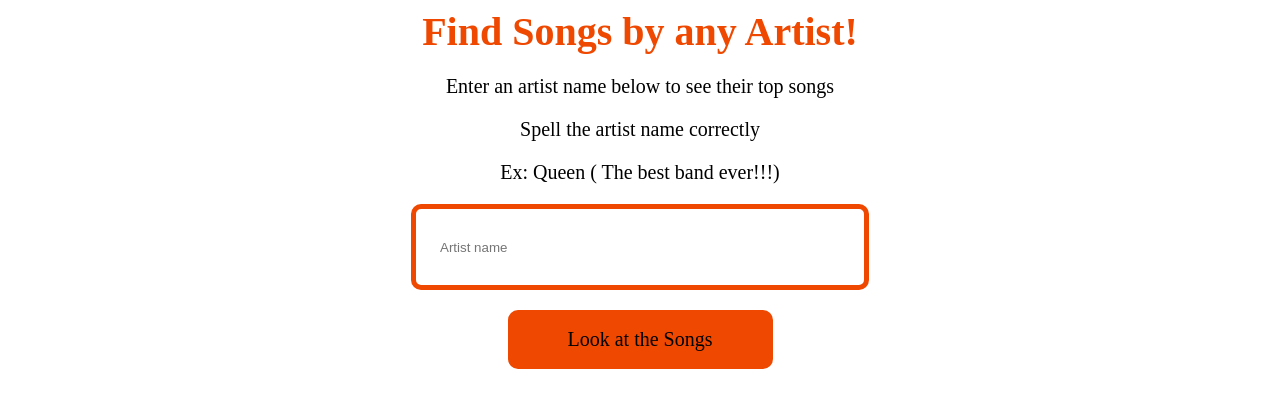
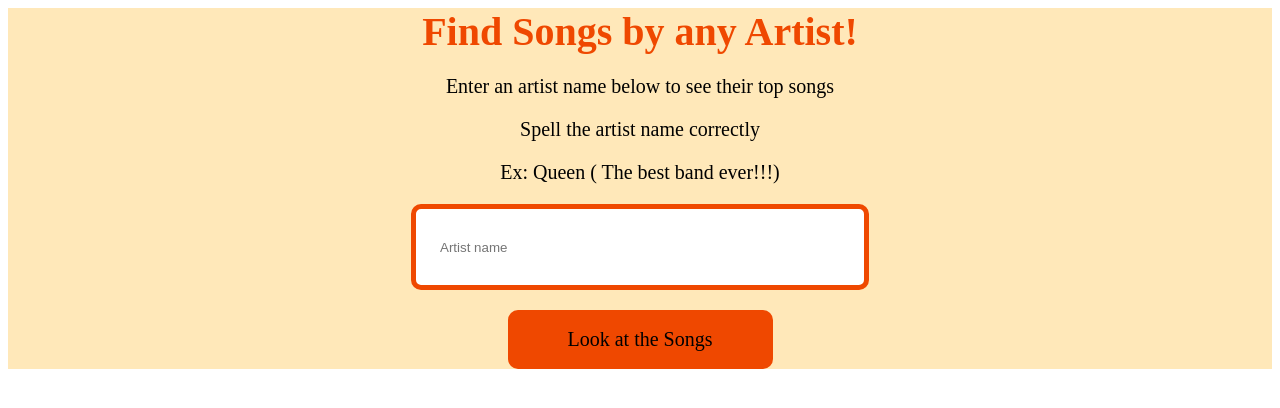
Before and after one commit to RJames34/cs391web2-mp-4, a Next.js app: page / in a window 1280 px wide. Shown: the top 408 px of the page. Built offline with nearby package versions, Linux system fonts and the light colour scheme.

Commit message:
Add background color to page styles

```diff
--- a/app/page.tsx
+++ b/app/page.tsx
@@ -12,6 +12,7 @@ const StyledDiv = styled.div`
     align-items: center;
     display: flex;
     gap: 20px;
+    background-color: #ffe8b9;
     font-size: 20px;
 `;
 
```
